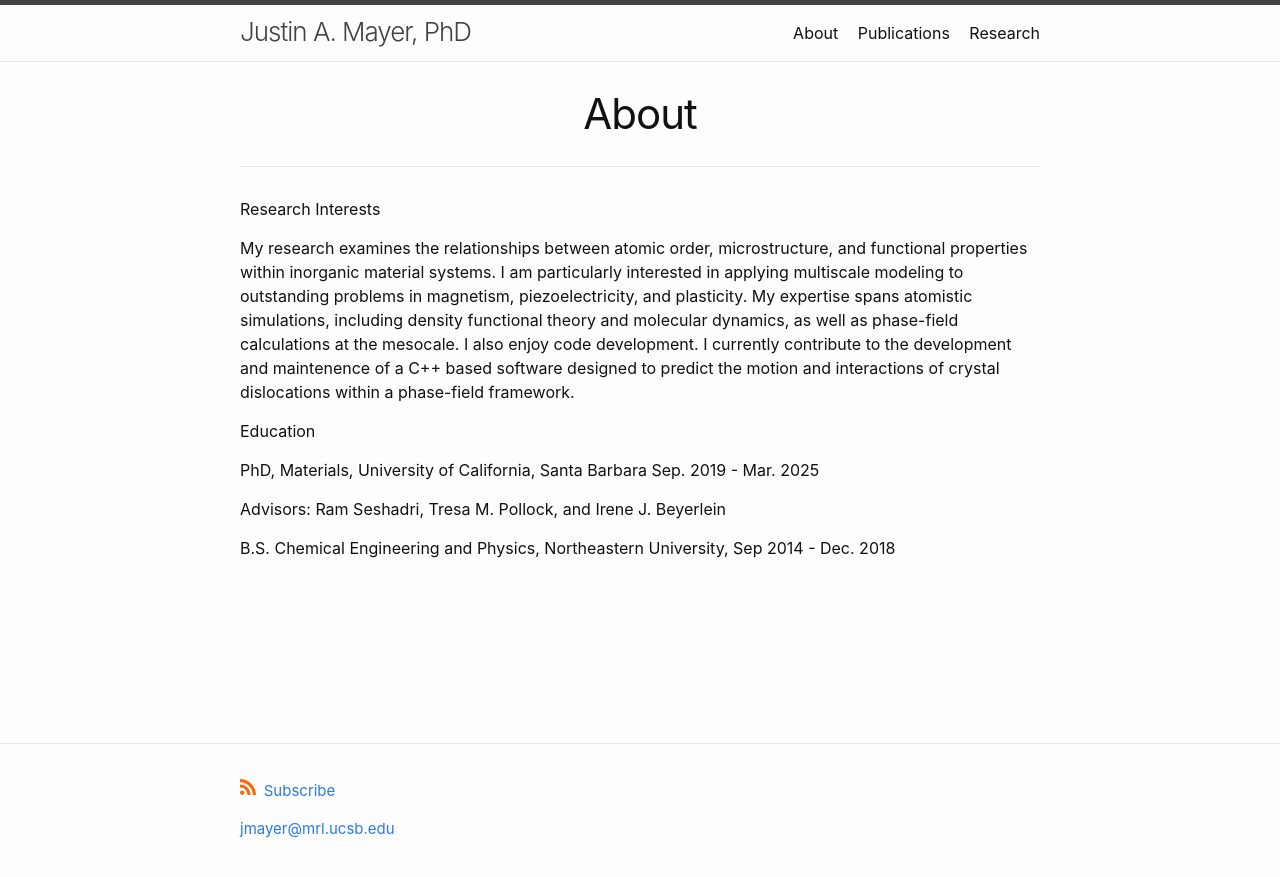
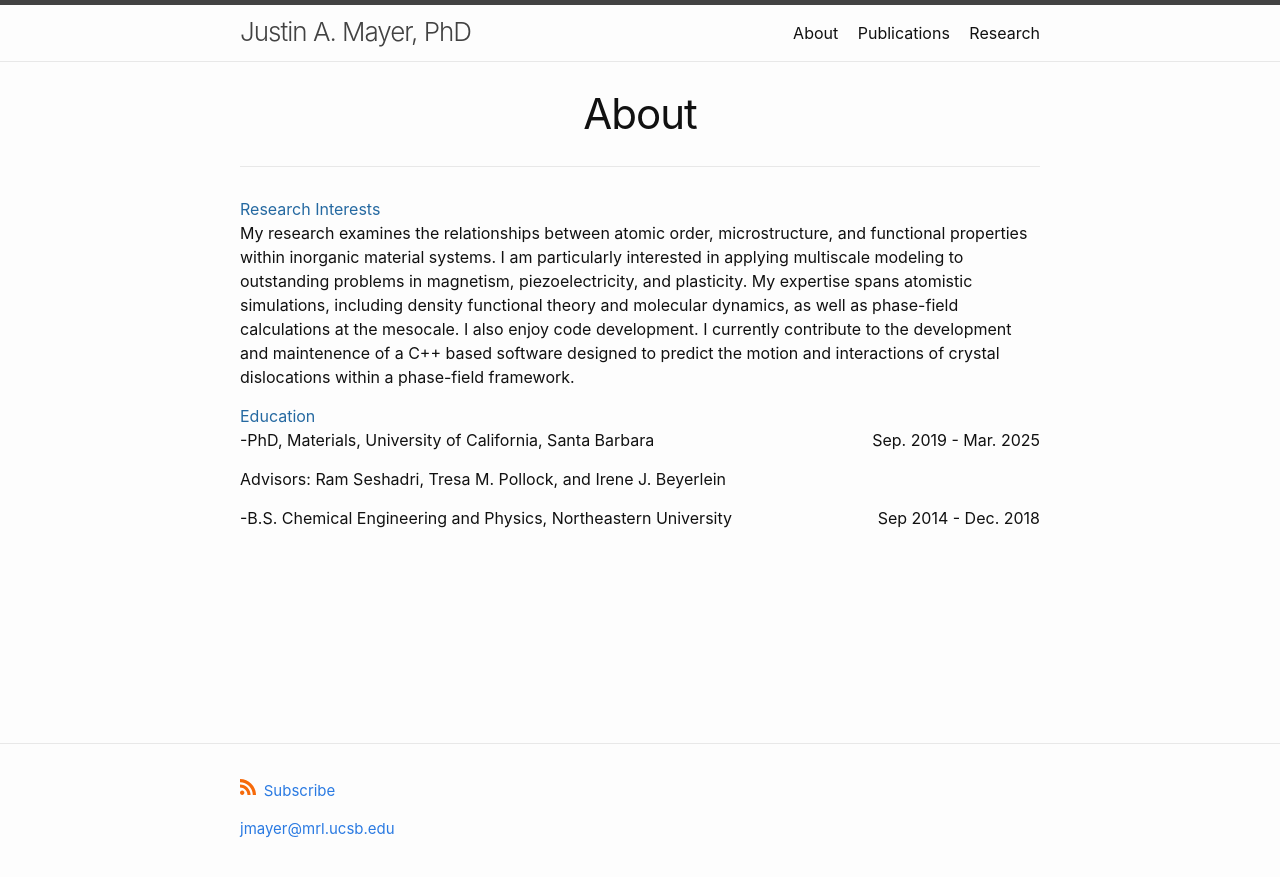
Before and after one commit to jam-1057/jam-1057.github.io, a Jekyll site: the page built from about.md, in a window 1280 px wide. Shown: the top 877 px of the page. Built offline with Jekyll 4.4.1, drawn with Linux system fonts in a browser that asks for light colours.

Commit message:
more formatting

```diff
--- a/_includes/footer.html
+++ b/_includes/footer.html
@@ -6,7 +6,7 @@
     <div class="footer-col-wrapper">
       <div class="footer-col">
         <p class="feed-subscribe">
-          <a href="{{ site.feed.path | default: 'feed.xml' | absolute_url }}">
+          <a href="{{ site.feed.path | default: 'github.com/jam-1057' | absolute_url }}">
             <svg class="svg-icon orange">
               <path d="M12.8 16C12.8 8.978 7.022 3.2 0 3.2V0c8.777 0 16 7.223 16 16h-3.2zM2.194
                 11.61c1.21 0 2.195.985 2.195 2.196 0 1.21-.99 2.194-2.2 2.194C.98 16 0 15.017 0
--- a/about.md
+++ b/about.md
@@ -3,17 +3,17 @@ layout: page
 title: About
 permalink: /about/
 ---
-Research Interests
+<font color="2569A1">Research Interests</font>
 
 My research examines the relationships between atomic order, microstructure, and functional properties within inorganic material systems. I am particularly interested
 in applying multiscale modeling to outstanding problems in magnetism, piezoelectricity, and plasticity. My expertise spans atomistic simulations, including density functional
 theory and molecular dynamics, as well as phase-field calculations at the mesocale. I also enjoy code development. I currently contribute to the development and maintenence of a
 C++ based software designed to predict the motion and interactions of crystal dislocations within a phase-field framework.
 
-Education
+<font color="2569A1">Education</font>
 
-PhD, Materials, University of California, Santa Barbara Sep. 2019 - Mar. 2025
+-PhD, Materials, University of California, Santa Barbara <span style="float: right;">Sep. 2019 - Mar. 2025</span>
 
 Advisors: Ram Seshadri, Tresa M. Pollock, and Irene J. Beyerlein
 
-B.S. Chemical Engineering and Physics, Northeastern University, Sep 2014 - Dec. 2018
+-B.S. Chemical Engineering and Physics, Northeastern University <span style="float: right;">Sep 2014 - Dec. 2018</span>
```
Also changed, not shown: research.md (+1 -1 lines).
